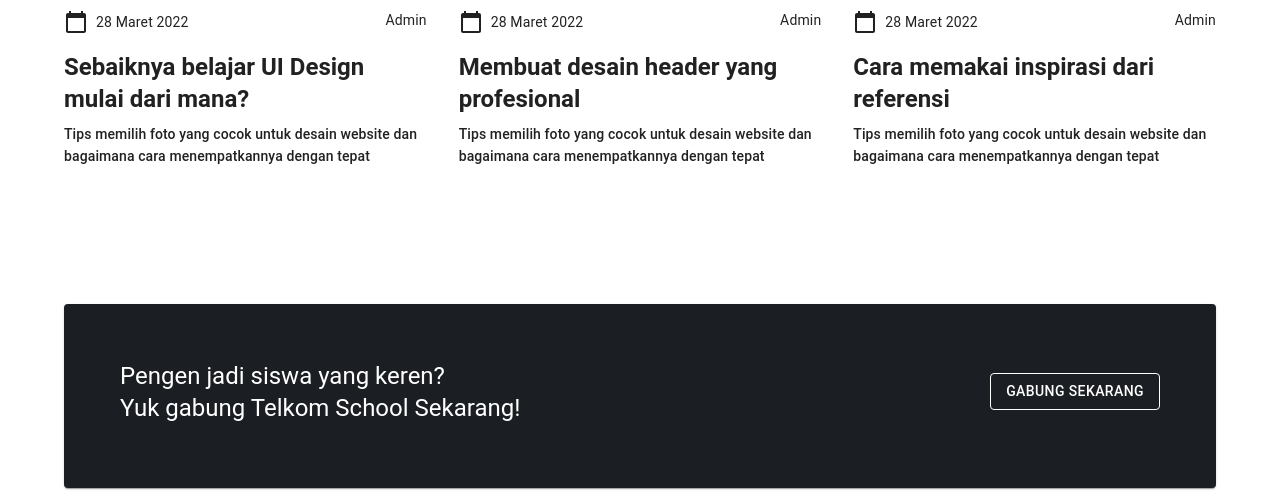
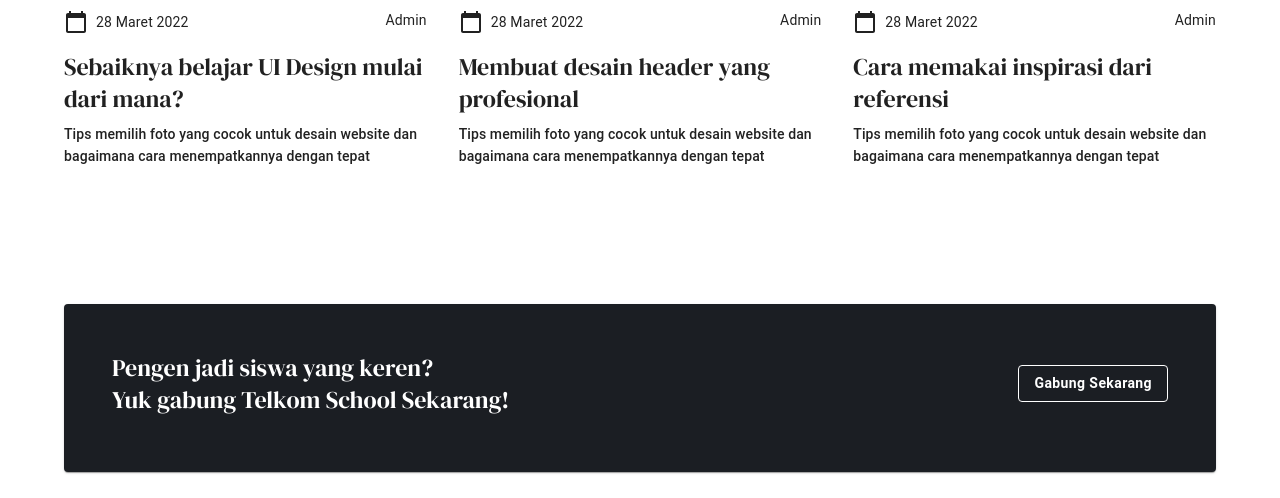
Before and after one commit to alsanusi/others.ts, a React (Create React App) app: page / in a window 1280 px wide. Shown: the part 924-1422 px from the top of the page. Built offline with nearby package versions, Linux system fonts and the light colour scheme.

Commit message:
fix: typography inline

```diff
--- a/src/App.js
+++ b/src/App.js
@@ -5,26 +5,14 @@ import {
   Route,
 } from "react-router-dom";
 import Index from './pages/Index';
-import { createTheme, ThemeProvider } from "@mui/material/styles";
-
-const theme = createTheme({
-  typography: {
-    fontFamily: [
-      'DM Serif Display',
-      'serif'
-    ].join(','),
-  },
-});
 
 function App() {
   return (
-    <ThemeProvider theme={theme}>
-      <Router>
-        <Routes>
-          <Route exact path="/" element={<Index />}></Route>
-        </Routes>
-      </Router>
-    </ThemeProvider>
+    <Router>
+      <Routes>
+        <Route exact path="/" element={<Index />}></Route>
+      </Routes>
+    </Router>
   );
 }
 
--- a/src/components/AppBar.jsx
+++ b/src/components/AppBar.jsx
@@ -7,7 +7,7 @@ import OthersLogo from "../assets/img/others-logo.png";
 
 export default function NavigationBar() {
   return (
-    <AppBar position="relative" sx={{ bgcolor: "#1B1E23" }}>
+    <AppBar position="relative" sx={{ bgcolor: "#1B1E23", boxShadow: "none" }}>
       <Toolbar>
         <img src={OthersLogo} alt="Others.ts" height="65" width="66" />
       </Toolbar>
--- a/src/components/BlogCard.jsx
+++ b/src/components/BlogCard.jsx
@@ -42,7 +42,11 @@ export default function BlogCard({ ...props }) {
             </Typography>
           </Grid>
         </Grid>
-        <Typography gutterBottom variant="h5" fontWeight="bold">
+        <Typography
+          gutterBottom
+          variant="h5"
+          sx={{ fontFamily: "DM Serif Display, serif" }}
+        >
           {props.title}
         </Typography>
         <Typography variant="subtitle2">{props.description}</Typography>
--- a/src/components/CTA.jsx
+++ b/src/components/CTA.jsx
@@ -8,10 +8,14 @@ import Grid from "@mui/material/Grid";
 export default function CTA() {
   return (
     <Card sx={{ bgcolor: "#1B1E23" }}>
-      <CardContent sx={{ margin: 5 }}>
+      <CardContent sx={{ margin: 4 }}>
         <Grid container>
           <Grid item xs={6} md={6}>
-            <Typography variant="h5" color="white">
+            <Typography
+              variant="h5"
+              color="white"
+              sx={{ fontFamily: "DM Serif Display, serif" }}
+            >
               Pengen jadi siswa yang keren? <br />
               Yuk gabung Telkom School Sekarang!
             </Typography>
@@ -22,7 +26,15 @@ export default function CTA() {
             md={6}
             sx={{ textAlign: "right", alignSelf: "center" }}
           >
-            <Button variant="outlined" sx={{ color: "#fff", border: "1px solid #fff" }}>
+            <Button
+              variant="outlined"
+              sx={{
+                color: "#fff",
+                border: "1px solid #fff",
+                textTransform: "none",
+                fontWeight: "bold",
+              }}
+            >
               Gabung Sekarang
             </Button>
           </Grid>
--- a/src/pages/Index.jsx
+++ b/src/pages/Index.jsx
@@ -35,7 +35,7 @@ export default function Index() {
               variant="h2"
               align="center"
               color="text.primary"
-              fontWeight="bold"
+              sx={{ fontFamily: "DM Serif Display, serif" }}
             >
               Other.ts Blog
             </Typography>
@@ -64,7 +64,7 @@ export default function Index() {
             ))}
           </Grid>
         </Container>
-        <Container maxWidth="lg" sx={{ py: 8}}>
+        <Container maxWidth="lg" sx={{ py: 8 }}>
           <CTA />
         </Container>
       </main>
```
